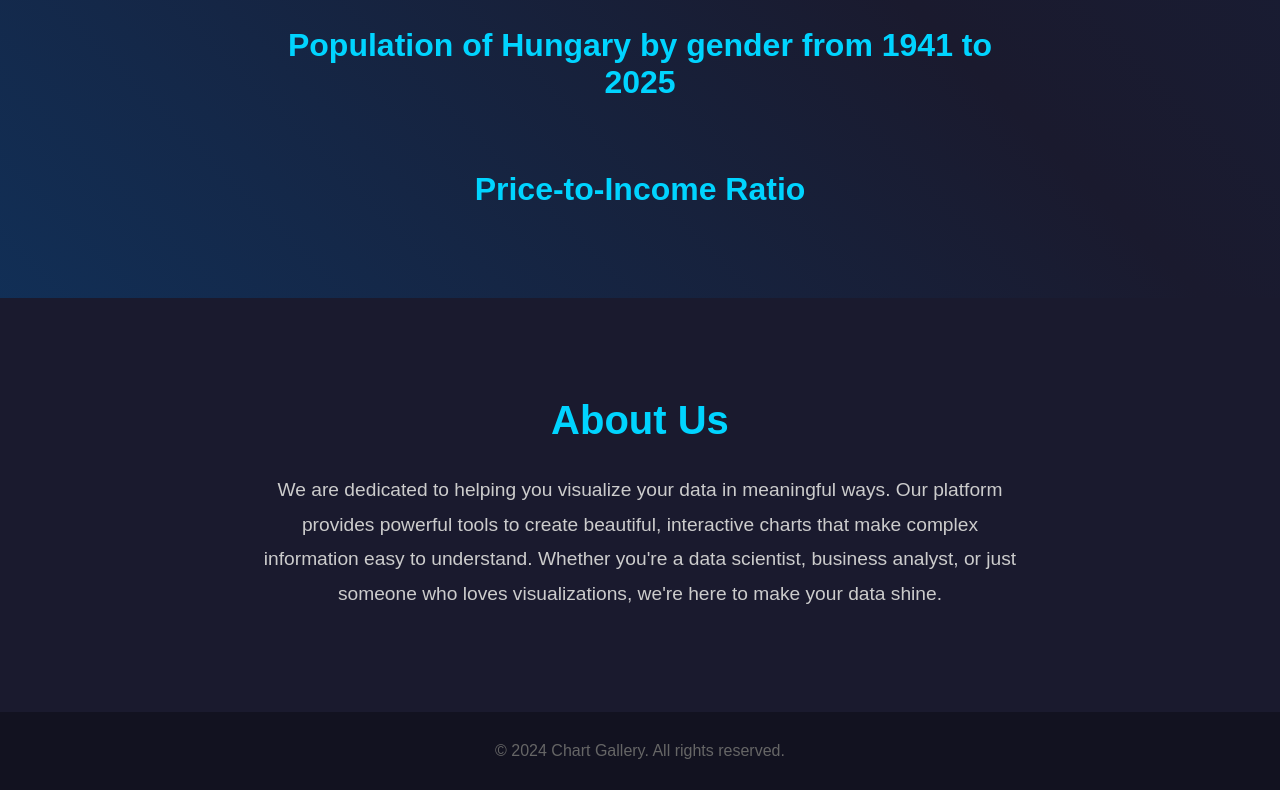
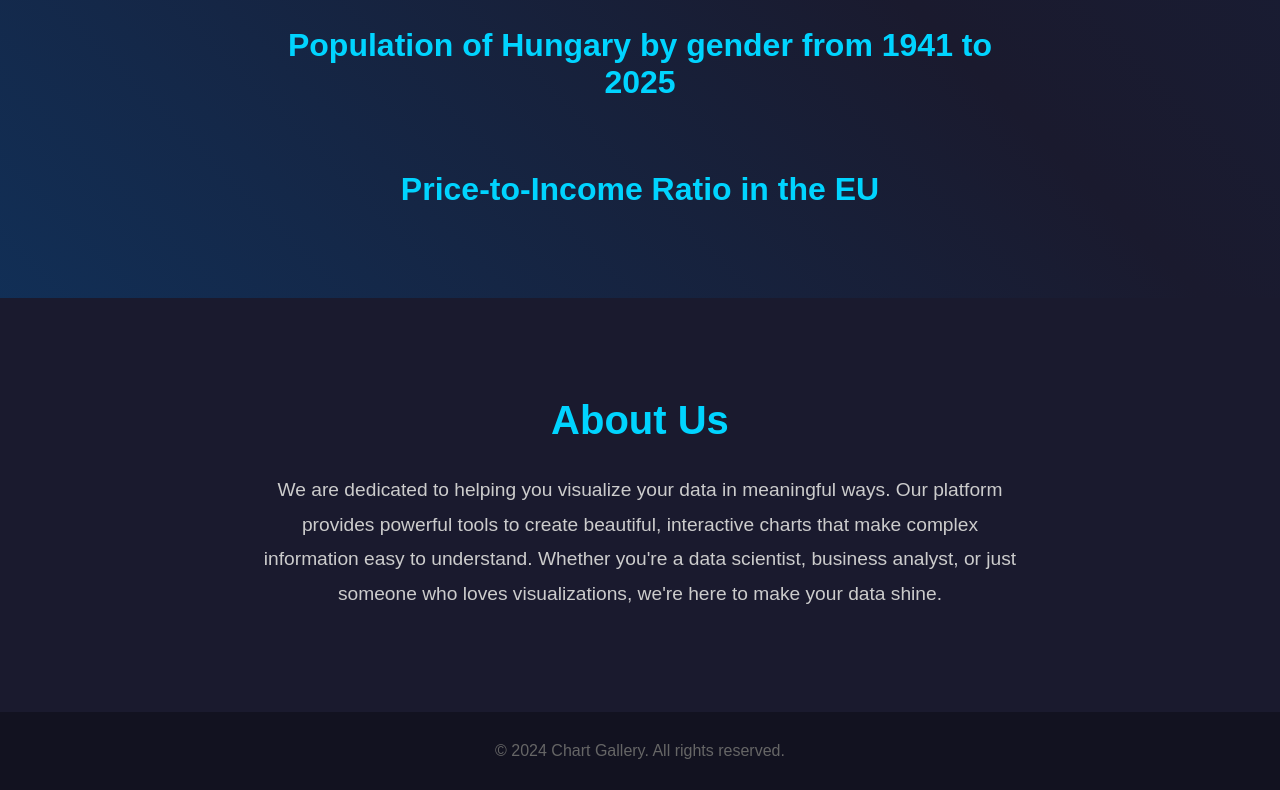
Before and after one commit to Lorand-ubb/Lorand-ubb.github.io, a plain HTML site: page index.html in a window 1280 px wide. Shown: the part 840-1630 px from the top of the page. Drawn offline with Linux system fonts and the light colour scheme; a script that the page names is missing.

Commit message:
Update index.html

```diff
--- a/index.html
+++ b/index.html
@@ -340,7 +340,7 @@
             </div>
 
             <div class="LineGraphs">
-                <h2>Price-to-Income Ratio</h2>
+                <h2>Price-to-Income Ratio in the EU</h2>
                 <div id="price-income-chart" ></div>
             </div>
          </div>
```
